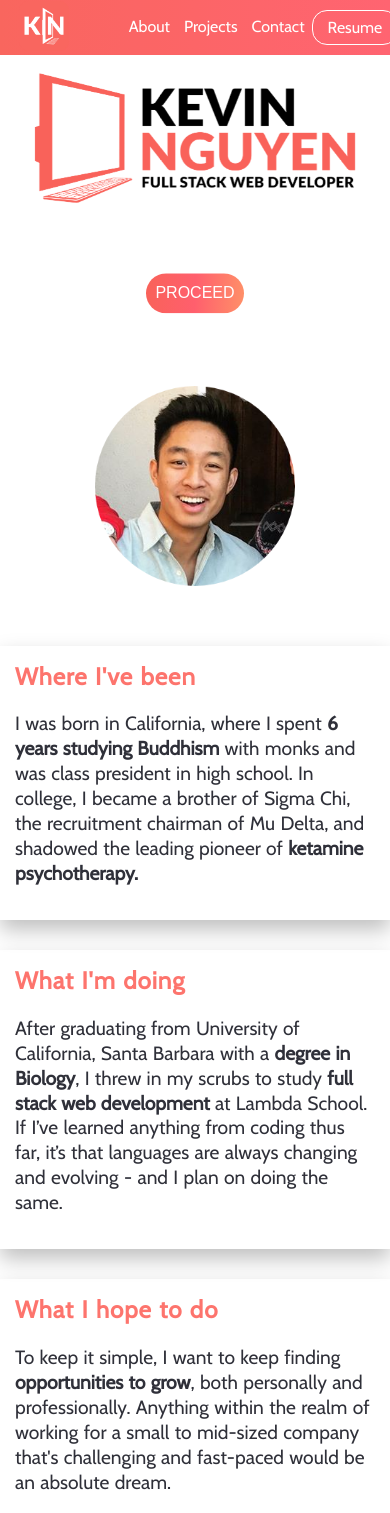
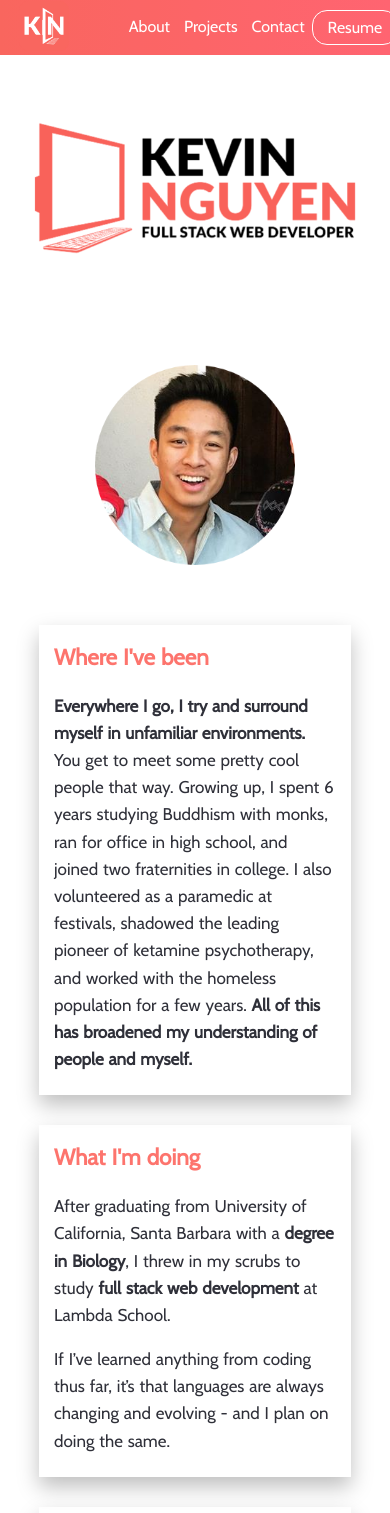
Before and after one commit to michaelharms6010/Portfolio, a React (Create React App) app: page / in a window 390 px wide. Shown: the top 1513 px of the page. Built offline with nearby package versions, Linux system fonts and the light colour scheme.

Commit message:
final commit

```diff
--- a/src/App.css
+++ b/src/App.css
@@ -143,7 +143,14 @@ nav a:hover{
 }
 @media only screen and (max-width: 500px){
   .logo-container{
-    max-width:500px;
+    padding-top:50px;
+  }
+  .logo{
+    max-height:353px;
+    height:100%;
+  }
+  .landing-page-button-container{
+    display:none;
   }
 }
 
@@ -170,6 +177,7 @@ nav a:hover{
   animation-duration: 1s;
   animation: MoveUpDown 1s linear infinite;
 }
+
 
 
 .landing-page-button:hover{
@@ -241,12 +249,14 @@ nav a:hover{
 .about-content-container{
   word-spacing:1px;
   color:#2f3039;
-  font-size:1.3rem;
+  font-size:1.1rem;
   line-height:1.5;
   font-weight:500;
   width:28%;
   padding:15px;
+  padding-bottom:5px;
   box-shadow: 0 10px 20px rgba(0,0 ,0, .25);
+  height:100%;
 }
 
 .about-container-content{
@@ -259,19 +269,43 @@ nav a:hover{
 }
 @media only screen and (max-width: 500px){
   .about-content img{
+    width:100px;
+  }
+  .about-content-container{
+    width:100%;
+    margin-top:30px;
+    font-size:1rem;
+    line-height:1.3;
+  }
+  .about-subtitle{
+    font-size:1.5rem;
+    letter-spacing:.8px;
+  }
+  .about-container{
+    padding-top:0%;
+    width:80%;
+  }
+}
+@media only screen and (max-width: 700px){
+  .about-content img{
     width:200px;
   }
   .about-content-container{
     width:100%;
     margin-top:30px;
-    font-size:1.2rem;
-    line-height:1.3;
+    font-size:17px;
+    line-height:1.6;
   }
   .about-subtitle{
-    font-size:1.5rem;
-    letter-spacing:1px;
+    font-size:1.4rem;
+    letter-spacing:normal;
+  }
+  .about-container{
+    padding-top:0%;
+    width:80%;
   }
 }
+
 
 
 
@@ -389,7 +423,6 @@ nav a:hover{
 }
 .tech-stack p{
   width:80%;
-
 }
 
 
@@ -420,7 +453,7 @@ nav a:hover{
   height:400px;
   box-shadow: 0 15px 20px rgba(0,0 ,0, .25);
 }
-@media only screen and (max-width: 500px){
+@media only screen and (max-width: 600px){
   .individual-project{
     padding:15px;
     display:flex;
@@ -430,7 +463,7 @@ nav a:hover{
     text-align:center;
   }
   .project-title{
-    font-size:5rem;
+    font-size:4rem;
   }
   .immunify-picture{
     width:100%;
@@ -439,14 +472,30 @@ nav a:hover{
     display:flex;
     flex-direction:column;
   }
-}
-@media only screen and (max-width: 500px){
-  .content{
+   .content{
     width:100%;
     margin:30px 0;;
   }
   .carousel-container{
     height:250px;
+  }
+  .tech-stack img{
+    height:50px;
+  }
+  .project-headline{
+    font-size:3rem;
+    margin-top:5px;
+  }
+  .project-header h4{
+    font-size:1.2rem;
+  }
+}
+@media only screen and (max-width: 700px){
+  .carousel-container{
+    height:300px;
+  }
+  .individual-project{
+    padding:15px;
   }
 }
 
--- a/src/components/AboutMe.js
+++ b/src/components/AboutMe.js
@@ -17,18 +17,17 @@ function AboutMe() {
                <div className="about-container-content">
                     <div className="about-content-container">
                          <h5 className="about-subtitle">Where I've been</h5>
-                         <p>I was born in California, where I spent <span className="about-accents">6 years studying Buddhism</span> with monks and was class president in high school. In college, I became a brother of Sigma Chi, the recruitment chairman of Mu Delta, and shadowed the leading pioneer of <span className="about-accents">ketamine psychotherapy.</span> </p>
+                         <p><span className="about-accents">Everywhere I go, I try and surround myself in unfamiliar environments. </span>You get to meet some pretty cool people that way. Growing up, I spent 6 years studying Buddhism with monks, ran for office in high school, and joined two fraternities in college. I also volunteered as a paramedic at festivals, shadowed the leading pioneer of ketamine psychotherapy, and worked with the homeless population for a few years. <span className="about-accents">All of this has broadened my understanding of people and myself.</span> </p>
                     </div>
 
                     <div className="about-content-container">
                          <h5 className="about-subtitle">What I'm doing</h5>
-                         <p>After graduating from University of California, Santa Barbara with a <span className="about-accents">degree in Biology</span>, I threw in my scrubs to study<span className="about-accents"> full stack web development</span> at Lambda School. If I’ve learned anything from coding thus far, it’s that <span className="about-italics">languages are always changing and evolving - and I plan on doing the same.</span></p>
-                         {/* <p>And I'd like to say surfing is my hobby, but to be honest with you after nearly drowning twice - once during a microburst in the middle of the ocean and again while looking for bioluminescent algae - I've decided to give it a little break. </p> */}
+                         <p>After graduating from University of California, Santa Barbara with a <span className="about-accents">degree in Biology</span>, I threw in my scrubs to study<span className="about-accents"> full stack web development</span> at Lambda School.</p> <p>If I’ve learned anything from coding thus far, it’s that <span className="about-italics">languages are always changing and evolving - and I plan on doing the same.</span></p>
                     </div>
 
                     <div className="about-content-container">
                          <h5 className="about-subtitle">What I hope to do</h5>
-                         <p>To keep it simple, I want to keep finding <span className="about-accents">opportunities to grow</span>, both personally and professionally. Anything within the realm of working for a small to mid-sized company that's challenging and fast-paced would be an absolute dream.</p>
+                         <p>Being able to empathize in the perspective of the people has changed the way I’ve approached software development. I want to apply all the values and insights I’ve gained to <span className="about-accents">continue delivering work that is objectively structured, as well as subjectively meaningful to a wide spectrum of users.</span> Having the opportunity to do this for a small to mid-sized company would be an absolute dream. </p>
 
                     </div>
                </div>
--- a/src/components/LandingPage.js
+++ b/src/components/LandingPage.js
@@ -5,9 +5,9 @@ import KevinHome from '../KevinHome.png'
 
 function LandingPage() {
 
-     const resumeButton = () => {
-          alert('TBA - Sorry about that!')
-     }
+     // const resumeButton = () => {
+     //      alert('TBA - Sorry about that!')
+     // }
 
 
      return (
@@ -20,7 +20,7 @@ function LandingPage() {
                               <a href="#Projects">Projects</a>
                               <a href="#Contact">Contact</a>
                               {/* <button className="resume" onClick={resumeButton}>Resume</button> */}
-                              <a href="#LandingPage" className="resume" onClick={resumeButton}>Resume</a>
+                              <a href="https://drive.google.com/file/d/1ibcZg4aKwkamiGJtr4BCL2yFeXZCwqLD/view?usp=sharing" className="resume">Resume</a>
                          </div>
                     </nav>
                </div>
```
